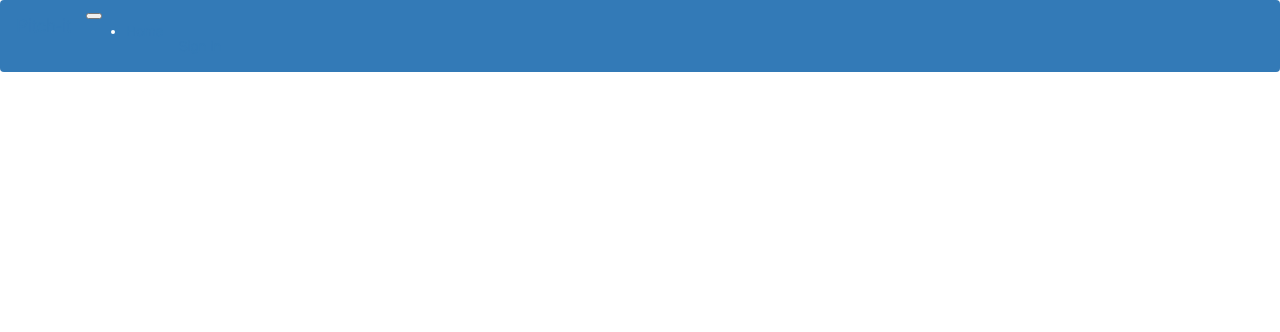
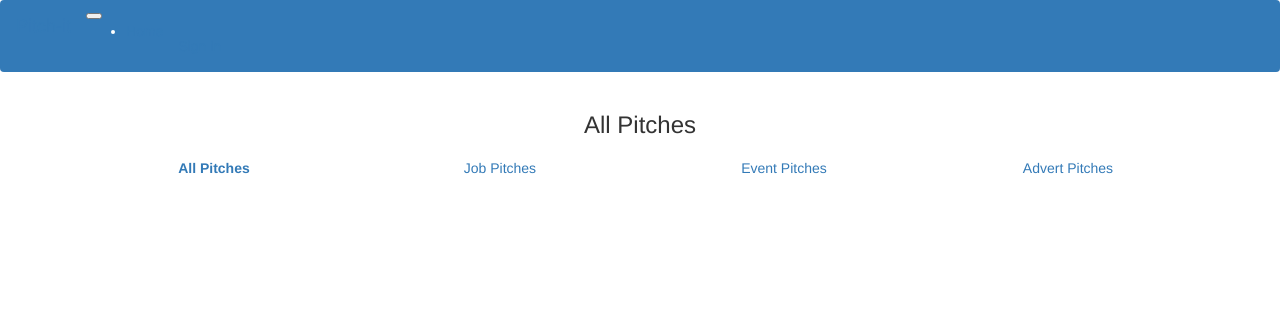
Before and after one commit to joankirui/Pitches, a Flask app: template app/templates/index.html in a window 1280 px wide. Shown: the top 332 px of the page. Run offline with Flask 2, Linux system fonts and the light colour scheme; the template is opened without the code that fills it, so the values that code supplies are empty; some libraries are stand-ins or nearby versions.

Commit message:
update content for index.html

```diff
--- a/app/templates/index.html
+++ b/app/templates/index.html
@@ -1,4 +1,5 @@
 {% extends 'base.html'%}
+
 
 <!-- Styles block -->
 {% block styles%}
@@ -7,5 +8,37 @@
 {% endblock %}
 <!-- Content block -->
 {% block content %}
+    <div class="container">
+        <h3 class="text-center">All Pitches</h3>
+    <ul class="nav nav-pills nav-justified nav-fill" role="tablist">
+        <li class="nav-item">
+            <a class="nav-link" data-toggle="tab" href="#all"><strong>All Pitches</strong></a>
+        </li>
+        <li class="nav-item">
+            <a class="nav-link" data-toggle="tab" href="#jobs">Job Pitches</a>
+        </li>
+        <li class="nav-item">
+            <a class="nav-link" data-toggle="tab" href="#event">Event Pitches</a>
+        </li>
+        <li class="nav-item">
+            <a class="nav-link" data-toggle="tab" href="#adv">Advert Pitches</a>
+        </li>
+    </ul>
+    <div class="tab-content">
+        <div  class="container tab-pane active" id="all"><br>
+            {{ macro.display(pitches) }}
+        </div>
+        <div  class="container tab-pane fade" id="event"><br>
+            {{ macro.display(event)}}
+        </div>
+        <div  class="container tab-pane fade" id="jobs"><br>
+            {{ macro.display(job) }}
+        </div>
+        <div  class="container tab-pane fade" id="ads"><br>
+            {{ macro.display(advertisement) }}
+
+        </div>
+    </div>
+    </div>
 
 {% endblock%}
```
